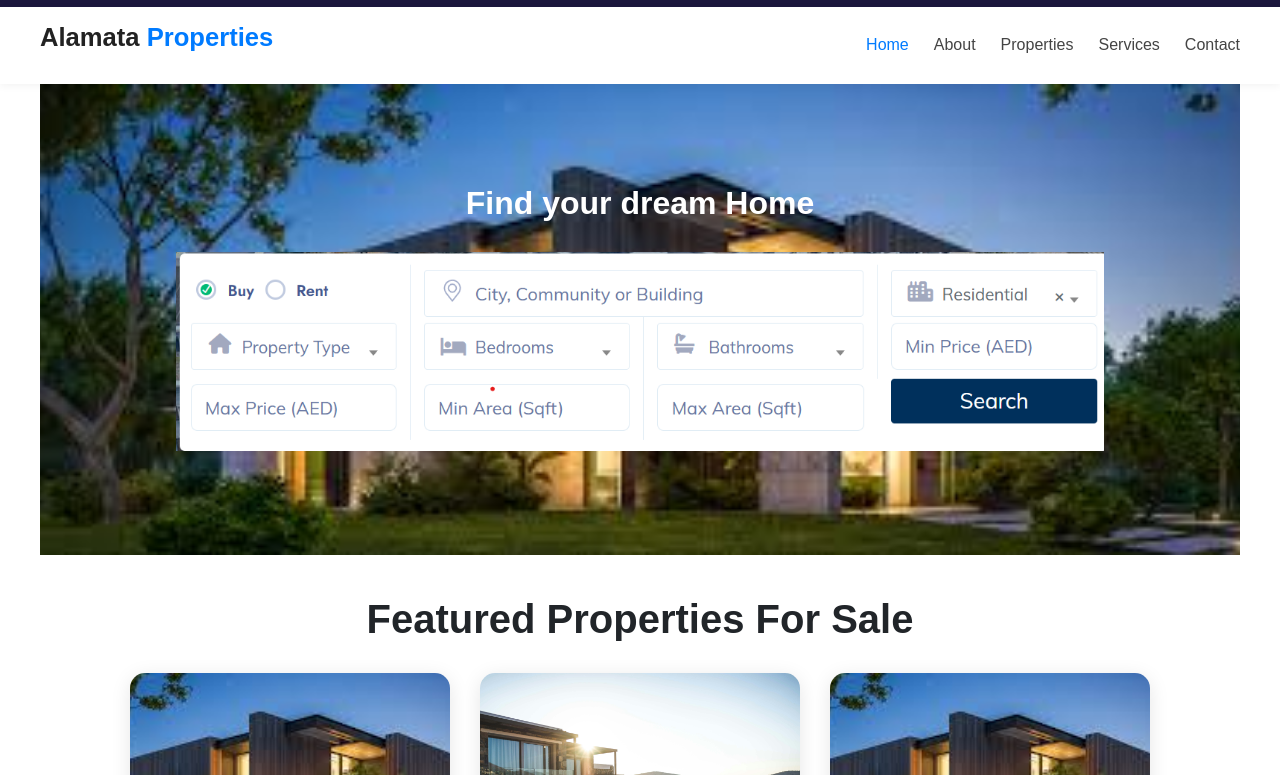
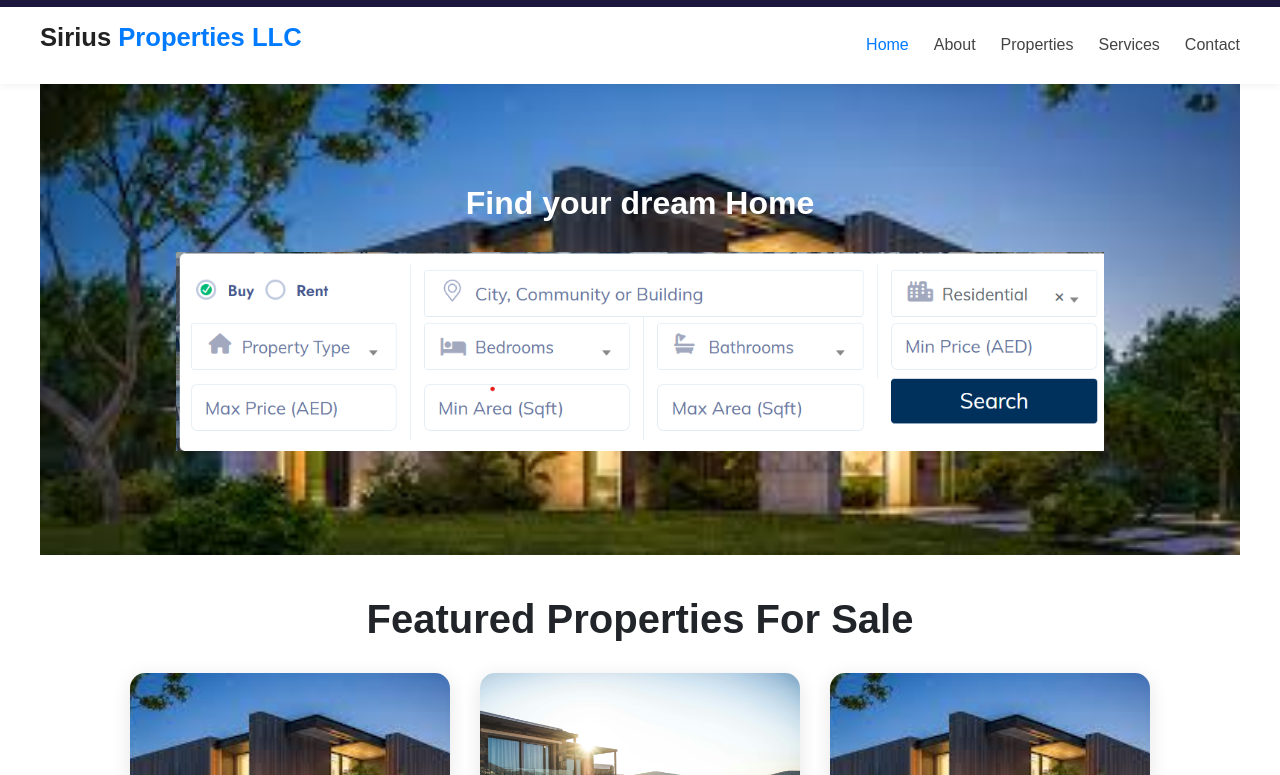
Before and after one commit to ibrahim8940/alamata-properties, a plain HTML site: page index.html in a window 1280 px wide. Shown: the part 25-800 px from the top of the page. Drawn offline with Linux system fonts and the light colour scheme.

Commit message:
ADD THE LOGO

```diff
--- a/index.html
+++ b/index.html
@@ -51,7 +51,7 @@
       <!-- Main Header / Navbar -->
       <header class="navbar-header">
         <div class="container header-inner">
-          <h1 class="logo">Alamata <span>Properties</span></h1>
+          <h1 class="logo">Sirius <span>Properties LLC</span></h1>
 
           <nav class="navbar" id="navbar">
             <ul>
```
